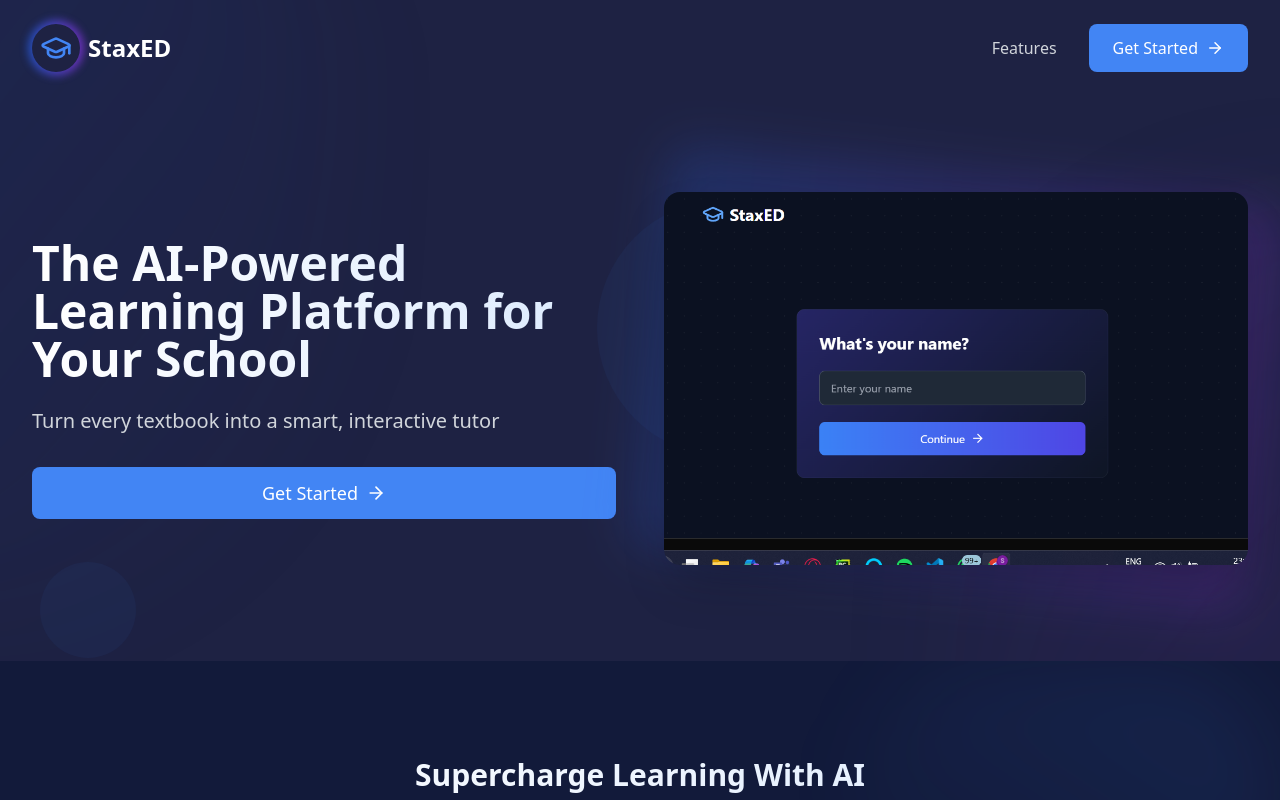
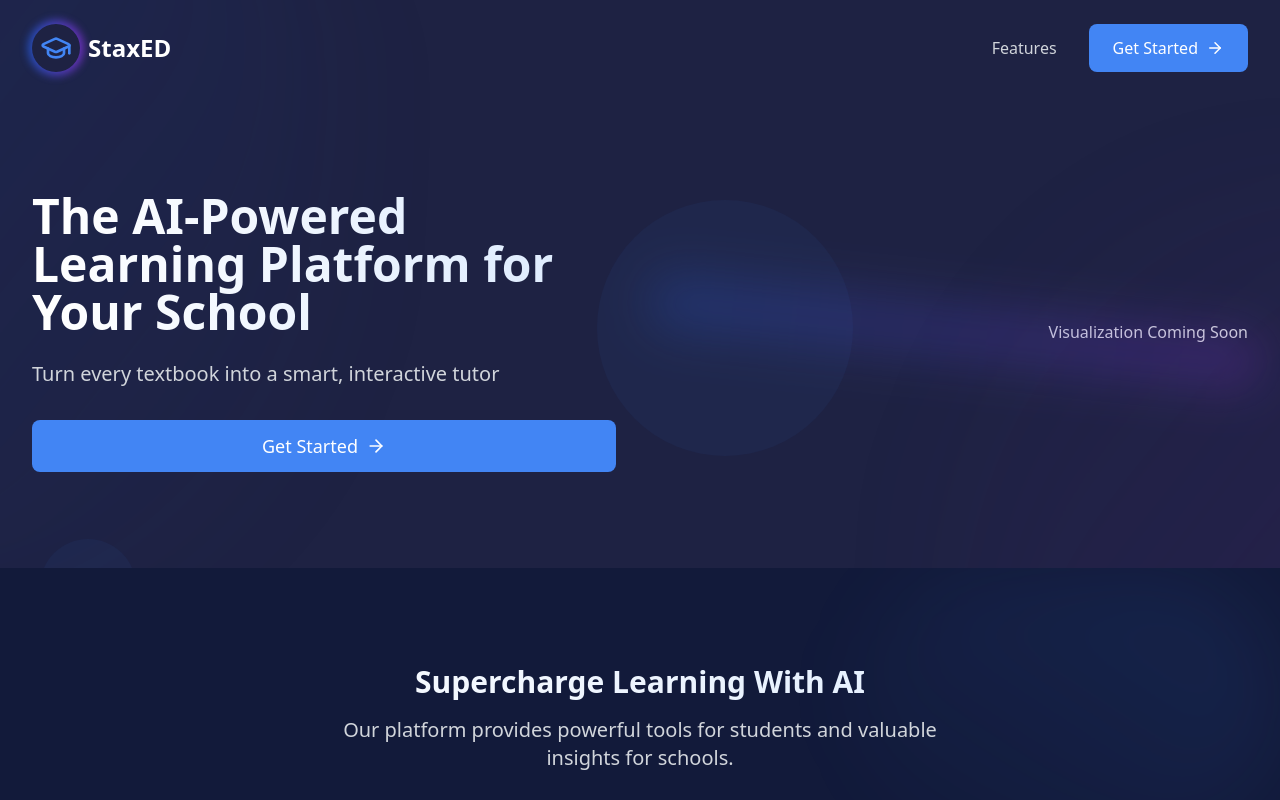
Before and after one commit to Icemxn/staxed-smart-study-hub, a React (Vite) app: page / in a window 1280 px wide. Shown: the top 800 px of the page. Built offline with nearby package versions, Linux system fonts and the light colour scheme.

Commit message:
Refactor: Remove image and restructure header
Remove the image from the landing page and refactor the header and "Get Started" button for better formatting.

```diff
--- a/src/pages/Index.tsx
+++ b/src/pages/Index.tsx
@@ -1,4 +1,3 @@
-
 import React from 'react';
 import { Link } from 'react-router-dom';
 import Logo from '../components/Logo';
@@ -44,12 +43,10 @@ const Index = () => {
                 </Link>
               </div>
               <div className="flex justify-center lg:justify-end relative">
-                <div className="absolute -inset-4 bg-gradient-to-r from-blue-600/20 to-purple-600/20 rounded-3xl blur-xl transform rotate-6 animate-pulse"></div>
-                <img
-                  src="/lovable-uploads/011c4ca9-bb12-4653-a841-276b0462f834.png"
-                  alt="StaxED Interface"
-                  className="rounded-2xl shadow-2xl max-w-full h-auto relative z-10 transform hover:-rotate-2 transition-transform duration-500"
-                />
+                <div className="hidden lg:block absolute -inset-4 bg-gradient-to-r from-blue-600/20 to-purple-600/20 rounded-3xl blur-xl transform rotate-6 animate-pulse"></div>
+                <div className="text-center lg:text-right w-full text-gray-300">
+                  Visualization Coming Soon
+                </div>
               </div>
             </div>
 
```
